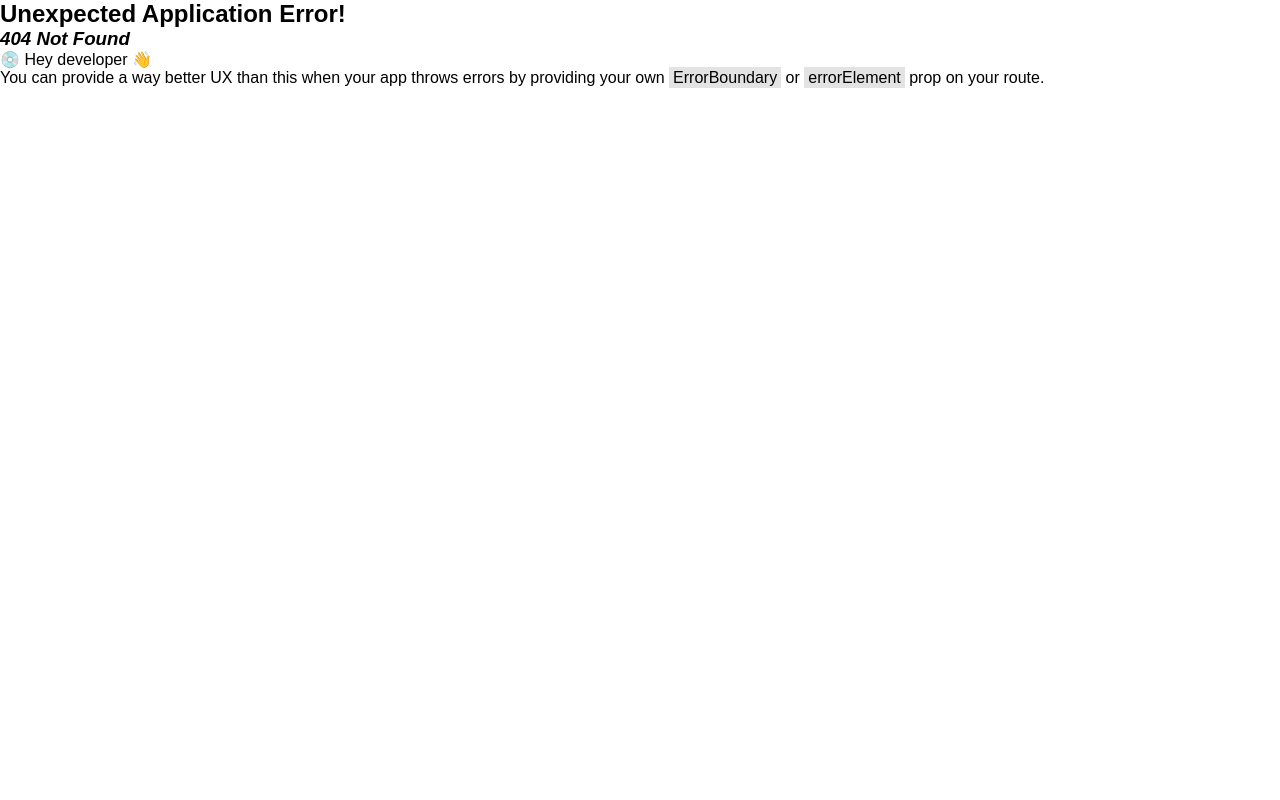
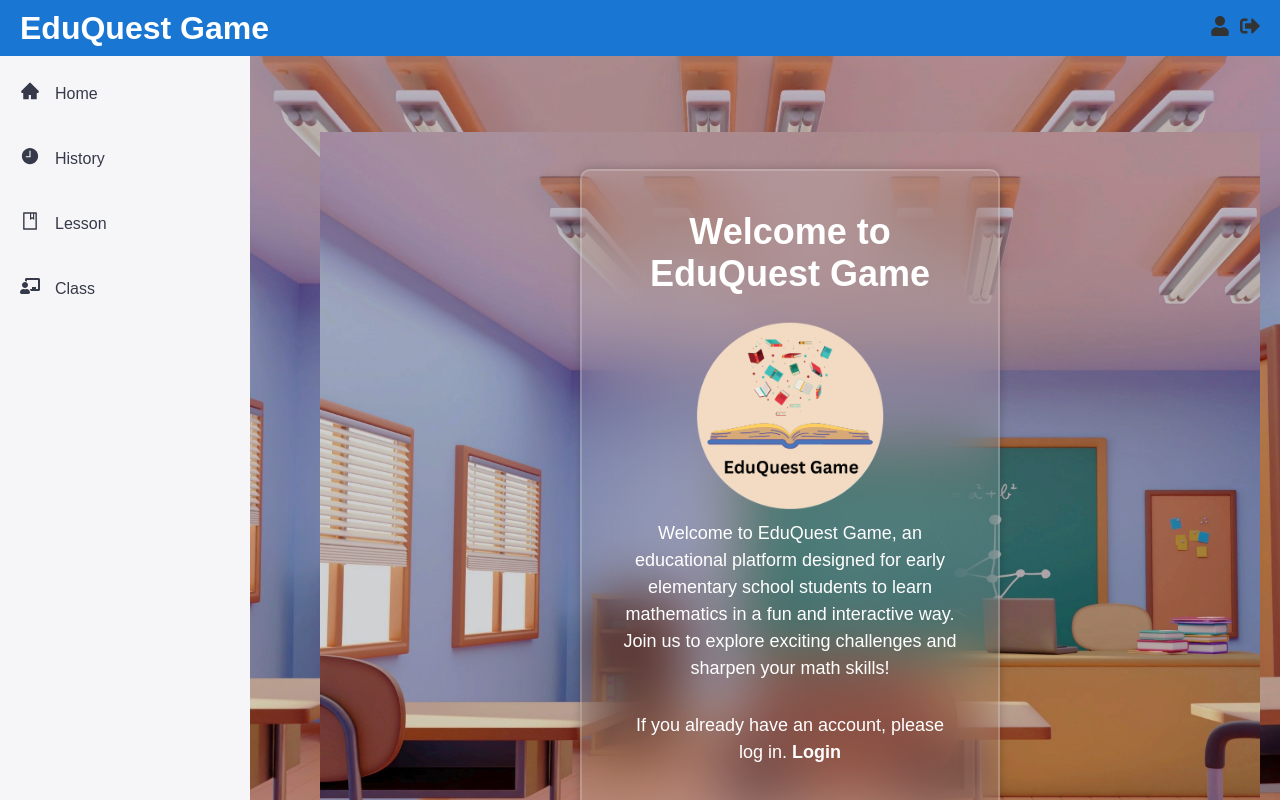
Before and after one commit to PKpattranit999719/Cooperative-Education, a React (Create React App) app in the folder front_end/: page /welcome in a window 1280 px wide. Before the commit this address had no page. Shown: the top 800 px of the page. Built offline with nearby package versions, Linux system fonts and the light colour scheme; sample sign-in values are in the browser's storage.

Commit message:
welcome ยังไม่เสร็จลองทำดู

```diff
--- a/front_end/src/Components/Pages/Shared/Welcome/welcome.css
+++ b/front_end/src/Components/Pages/Shared/Welcome/welcome.css
@@ -0,0 +1,64 @@
+.welcome-body {
+    display: flex;
+    justify-content: center;
+    align-items: center;
+    min-height: 100vh;
+    margin: 0;
+    background: lightblue;
+    background: url('../../../../Components/Assets/background.jpg') no-repeat;
+    background-size: cover;
+}
+
+.wrapper {
+    width: 420px;
+    background: rgba(255, 255, 255, 0.1); /* เพิ่มพื้นหลังแบบโปร่งแสง */
+    border: 2px solid rgba(255, 255, 255, .2);
+    backdrop-filter: blur(30px);
+    box-shadow: 0 0 10px rgba(0, 0, 0, .2);
+    color: #fff;
+    border-radius: 10px;
+    padding: 40px;
+    text-align: center; /* ตั้งค่าให้อยู่ตรงกลาง */
+}
+
+.wrapper h1 {
+    font-size: 36px;
+    margin-bottom: 20px;
+}
+
+.wrapper p {
+    font-size: 18px;
+    line-height: 1.5;
+    margin-bottom: 30px;
+}
+
+.wrapper button {
+    width: 100%;
+    height: 45px;
+    background: #fff;
+    border: none;
+    outline: none;
+    border-radius: 40px;
+    box-shadow: 0 0 10px rgba(0, 0, 0, .1);
+    cursor: pointer;
+    font-size: 16px;
+    color: #333;
+    font-weight: 700;
+    margin-bottom: 20px; /* เพิ่มพื้นที่ระหว่างปุ่มกับลิงก์ */
+}
+
+.wrapper .register-link {
+    font-size: 14.5px;
+    text-align: center;
+    margin: 15px 0;
+}
+
+.register-link p a {
+    color: #fff;
+    text-decoration: none;
+    font-weight: 600;
+}
+
+.register-link p a:hover {
+    text-decoration: underline;
+}
--- a/front_end/src/Components/Pages/Shared/Welcome/welcome.jsx
+++ b/front_end/src/Components/Pages/Shared/Welcome/welcome.jsx
@@ -0,0 +1,37 @@
+import React from "react";
+import "./Welcome.css";
+import { Link } from "react-router-dom";
+import logo1 from '../../../../Components/Assets/logo1.png';
+
+const Welcome = () => {
+
+  return (
+    <div className="welcome-body">
+      <div className="wrapper">
+        <h1>Welcome to EduQuest Game</h1>
+        <img src={logo1} alt="EduQuest Logo" style={{ width: "200px", height: "auto" }} />
+        <p>
+          Welcome to EduQuest Game, an educational platform designed for early
+          elementary school students to learn mathematics in a fun and
+          interactive way. Join us to explore exciting challenges and sharpen
+          your math skills!
+        </p>
+
+        <div className="register-link">
+          <p>
+            If you already have an account, please log in.{" "}
+            <Link to="/login">Login</Link>
+          </p>
+        </div>
+
+        <div className="register-link">
+          <p>
+            Don't have an account? <Link to="/register">Register</Link>
+          </p>
+        </div>
+      </div>
+    </div>
+  );
+};
+
+export default Welcome;
```
Also changed, not shown: front_end/src/Components/Shared/Routes.js (+9 -0 lines), front_end/src/Components/Assets/logo1.png (added).
